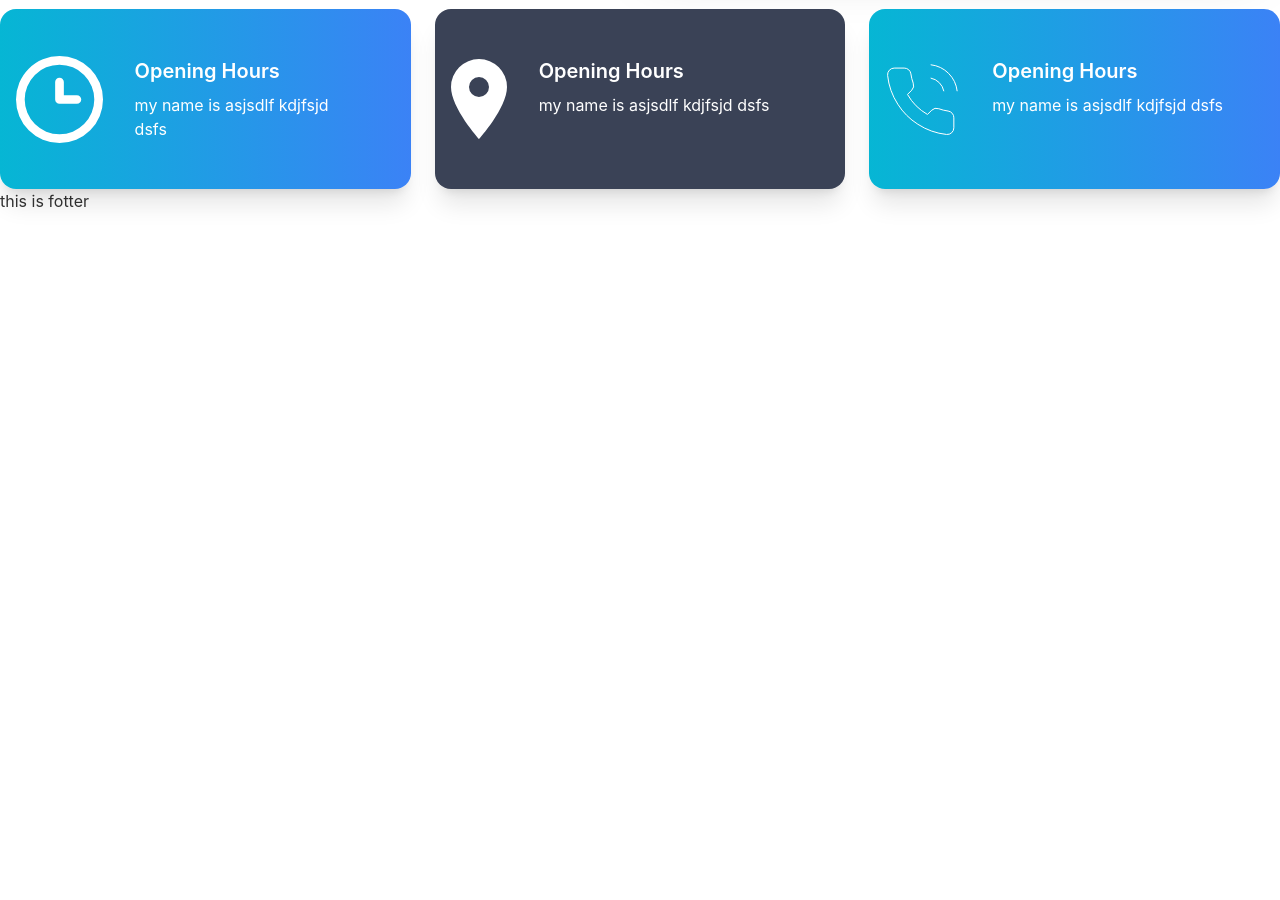
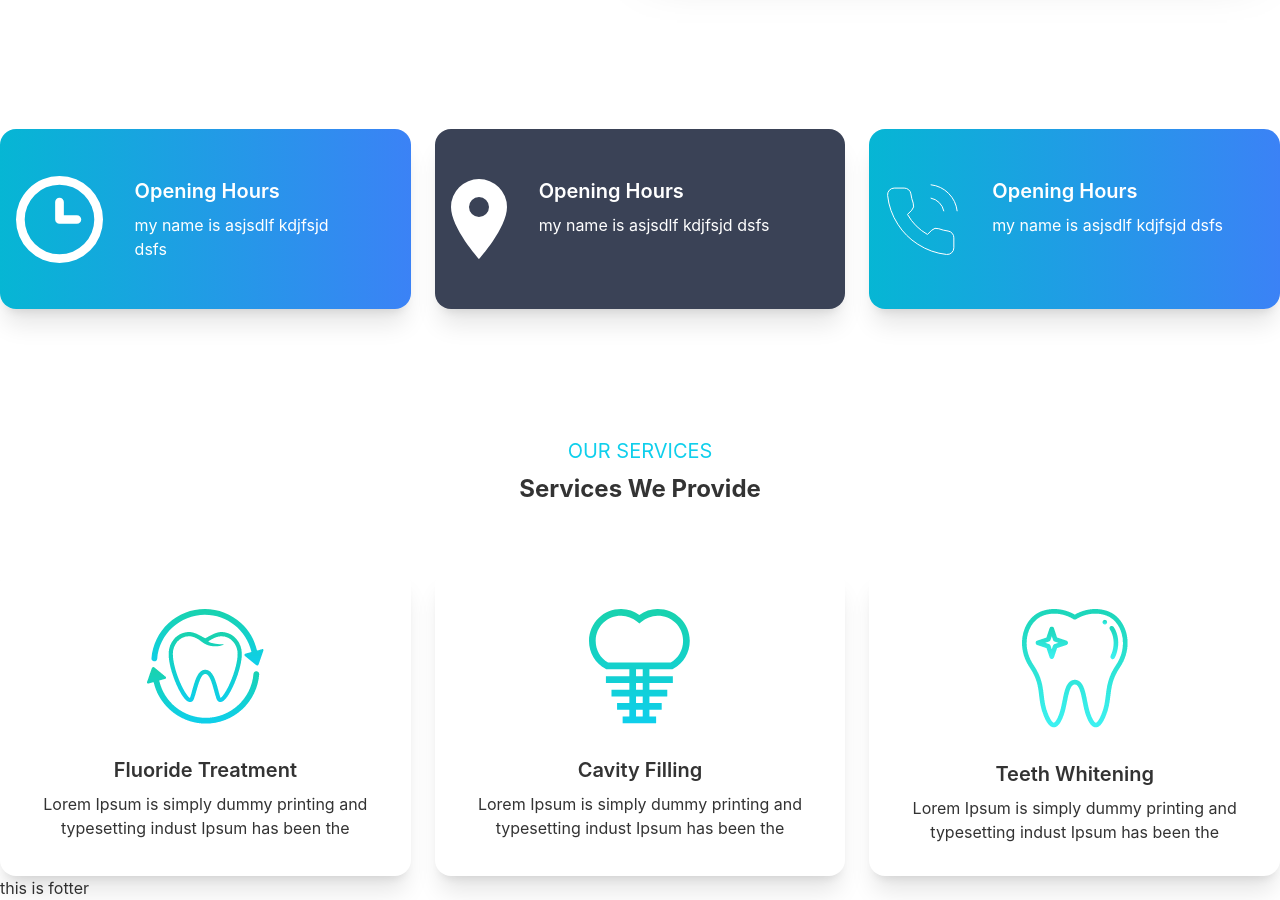
Before and after one commit to arjun1571/doctor-portal, a React (Create React App) app: page / in a window 1280 px wide. Shown: the part 500-1400 px from the top of the page. Before the commit the page ends 800 px from the top, so only its background shows below. Built offline with nearby package versions, Linux system fonts and the light colour scheme.

Commit message:
our services section 3 card dynamic data added done

```diff
--- a/src/pages/Home/Banner/Banner.js
+++ b/src/pages/Home/Banner/Banner.js
@@ -1,18 +1,22 @@
-import React from 'react';
-import bannerImg from "../../../assets/images/chair.png"
-import bgImage from "../../../assets/images/bg.png"
+import React from "react";
+import bannerImg from "../../../assets/images/chair.png";
+import bgImage from "../../../assets/images/bg.png";
 
 const Banner = () => {
   const bgImag = {
-        backgroundImage :`url(${bgImage})`
-    }
+    backgroundImage: `url(${bgImage})`,
+  };
   return (
     <div className="hero " style={bgImag}>
       <div className="hero-content flex-col lg:flex-row-reverse">
-                <img src={bannerImg} className=" rounded-lg w-1/2 shadow-2xl"  alt=''/>
+        <img src={bannerImg} className=" rounded-lg w-1/2 shadow-2xl" alt="" />
         <div>
           <h1 className="text-5xl font-bold">Box Office News!</h1>
-                <p className="py-6">Provident cupiditate voluptatem et in. Quaerat fugiat ut assumenda excepturi exercitationem quasi. In deleniti eaque aut repudiandae et a id nisi.</p>
+          <p className="py-6">
+            Provident cupiditate voluptatem et in. Quaerat fugiat ut assumenda
+            excepturi exercitationem quasi. In deleniti eaque aut repudiandae et
+            a id nisi.
+          </p>
           <button className="btn btn-primary">Get Started</button>
         </div>
       </div>
--- a/src/pages/Home/CardInfo/CardsInfo.js
+++ b/src/pages/Home/CardInfo/CardsInfo.js
@@ -1,38 +1,38 @@
-import React from 'react';
-import clock from "../../../assets/icons/clock.svg"
-import location from "../../../assets/icons/marker.svg"
-import phone from "../../../assets/icons/phone.svg"
-import CardInfo from './CardInfo';
+import React from "react";
+import clock from "../../../assets/icons/clock.svg";
+import location from "../../../assets/icons/marker.svg";
+import phone from "../../../assets/icons/phone.svg";
+import CardInfo from "./CardInfo";
 
 const CardsInfo = () => {
   const cardInfo = [
     {
-            id:1,
-            name:"Opening Hours",
-            des:"my name is asjsdlf kdjfsjd dsfs",
-            logo:clock,
-            bg:"bg-gradient-to-r from-cyan-500 to-blue-500"
+      id: 1,
+      name: "Opening Hours",
+      des: "my name is asjsdlf kdjfsjd dsfs",
+      logo: clock,
+      bg: "bg-gradient-to-r from-cyan-500 to-blue-500",
     },
     {
-            id:2,
-            name:"Opening Hours",
-            des:"my name is asjsdlf kdjfsjd dsfs",
-            logo:location,
-            bg:"bg-accent"
+      id: 2,
+      name: "Opening Hours",
+      des: "my name is asjsdlf kdjfsjd dsfs",
+      logo: location,
+      bg: "bg-accent",
     },
     {
-            id:3,
-            name:"Opening Hours",
-            des:"my name is asjsdlf kdjfsjd dsfs",
-            logo:phone,
-            bg:"bg-gradient-to-r from-cyan-500 to-blue-500"
+      id: 3,
+      name: "Opening Hours",
+      des: "my name is asjsdlf kdjfsjd dsfs",
+      logo: phone,
+      bg: "bg-gradient-to-r from-cyan-500 to-blue-500",
     },
-    ]
+  ];
   return (
-        <div className='grid grid-cols-1 md:grid-cols-2 lg:grid-cols-3 gap-6 mt-10'>
-            {
-                cardInfo.map(card => <CardInfo key={card.id} card={card}></CardInfo>)
-            }
+    <div className="grid grid-cols-1 md:grid-cols-2 lg:grid-cols-3 gap-6 mt-20  lg:mt-40">
+      {cardInfo.map((card) => (
+        <CardInfo key={card.id} card={card}></CardInfo>
+      ))}
     </div>
   );
 };
--- a/src/pages/Home/Home/Home.js
+++ b/src/pages/Home/Home/Home.js
@@ -1,12 +1,14 @@
 import React from 'react';
 import Banner from '../Banner/Banner';
 import CardsInfo from '../CardInfo/CardsInfo';
+import Services from '../Services/Services';
 
 const Home = () => {
     return (
         <div className=''>
             <Banner></Banner>
             <CardsInfo></CardsInfo>
+            <Services></Services>
         </div>
     );
 };
--- /dev/null
+++ b/src/pages/Home/Services/Service.js
@@ -0,0 +1,18 @@
+import React from "react";
+
+const Service = ({ card }) => {
+  const { name, des, logo } = card;
+  return (
+    <div className="card  bg-base-100 shadow-xl">
+      <figure className="px-10 pt-10">
+        <img src={logo} alt="Shoes" className="rounded-xl" />
+      </figure>
+      <div className="card-body items-center text-center">
+        <h2 className="card-title">{name}</h2>
+        <p>{des}</p>
+      </div>
+    </div>
+  );
+};
+
+export default Service;
--- /dev/null
+++ b/src/pages/Home/Services/Services.js
@@ -0,0 +1,43 @@
+import React from "react";
+import Service from "./Service";
+import logo1 from "../../../assets/images/fluoride.png";
+import logo2 from "../../../assets/images/cavity.png";
+import logo3 from "../../../assets/images/whitening.png";
+
+const Services = () => {
+  const serviceCartInfo = [
+    {
+      id: 1,
+      name: "Fluoride Treatment",
+      des: "Lorem Ipsum is simply dummy printing and typesetting indust Ipsum has been the",
+      logo: logo1,
+    },
+    {
+      id: 2,
+      name: "Cavity Filling",
+      des: "Lorem Ipsum is simply dummy printing and typesetting indust Ipsum has been the",
+      logo: logo2,
+    },
+    {
+      id: 3,
+      name: "Teeth Whitening",
+      des: `Lorem Ipsum is simply dummy printing and typesetting indust Ipsum has been the`,
+      logo: logo3,
+    },
+  ];
+  return (
+    <div>
+      <div className="text-center mt-32">
+        <h2 className="text-primary text-xl">OUR SERVICES</h2>
+        <h1 className="text-2xl mt-2 font-bold">Services We Provide</h1>
+      </div>
+      <div className="grid grid-cols-1 lg:grid-cols-3 md:grid-cols-2 gap-6 mt-16">
+        {serviceCartInfo.map((card) => (
+          <Service key={card.id} card={card}></Service>
+        ))}
+      </div>
+    </div>
+  );
+};
+
+export default Services;
```
Lines whose indentation alone changed are shown as unchanged.
